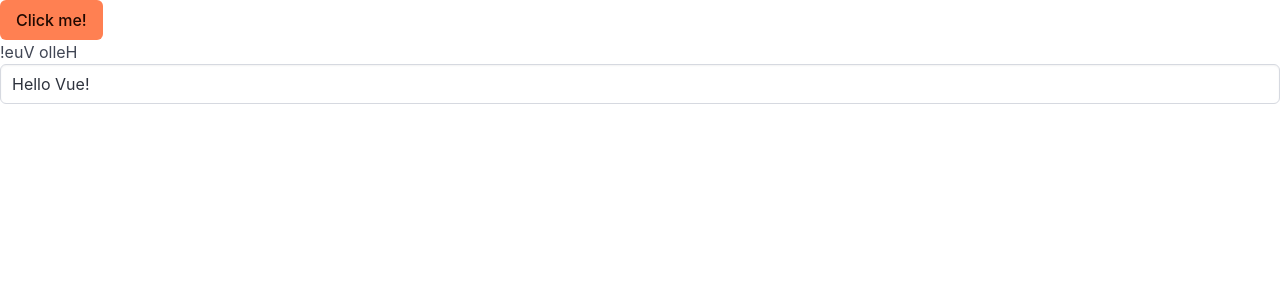
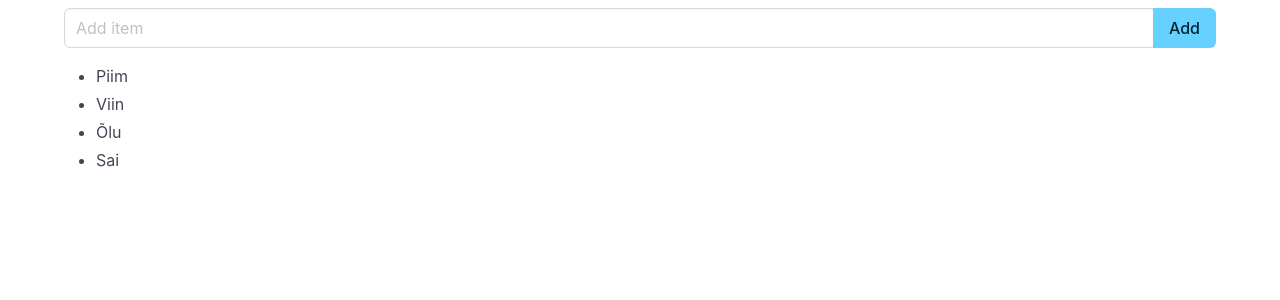
Before and after one commit to Kasparsu/ta25blearnfront, a Vue app: page / in a window 1280 px wide. Shown: the top 300 px of the page. Built offline with nearby package versions, Linux system fonts and the light colour scheme.

Commit message:
Add item list example

```diff
--- a/src/App.vue
+++ b/src/App.vue
@@ -1,16 +1,36 @@
 <script setup>
 import { ref } from 'vue';
 
-let message = ref('Hello Vue!');
+let message = ref('');
+let items = ref(['Piim', 'Viin', 'Õlu', 'Sai']);
+
+function add(){
+  if(message.value.trim() !== '') {
+    items.value.push(message.value.trim());
+  }
+  message.value = '';
+}
 </script>
 
 <template>
-    <button @click="message = 'Hello TA25B!'" class="button is-primary">Click me!</button>
-    <h1>{{ message.split('').reverse().join('') }}</h1>
-    <!-- <input type="text" class="input" :value="message" @input="message = $event.target.value"> -->
-    <input type="text" class="input" v-model="message">
+    <div class="container content mt-2">
+        <div class="field has-addons">
+            <div class="control is-expanded">
+                <input @keydown.enter="add" v-model="message" class="input" type="text" placeholder="Add item">
+            </div>
+            <div class="control">
+                <button @click="add" class="button is-info">
+                    Add
+                </button>
+            </div>
+        </div>
+
+        <ul>
+          <li v-for="item in items">{{ item }}</li>
+
+        </ul>
+
+    </div>
 </template>
 
-<style>
-
-</style>
+<style></style>
```
